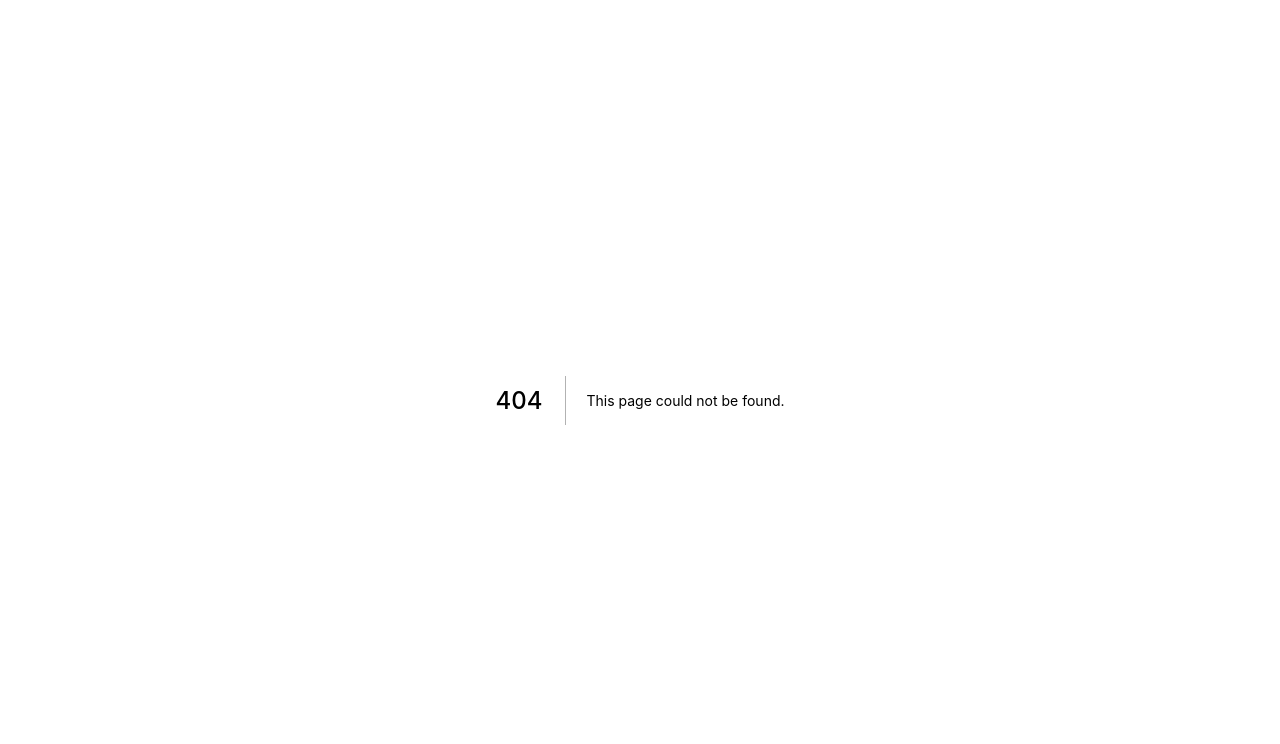
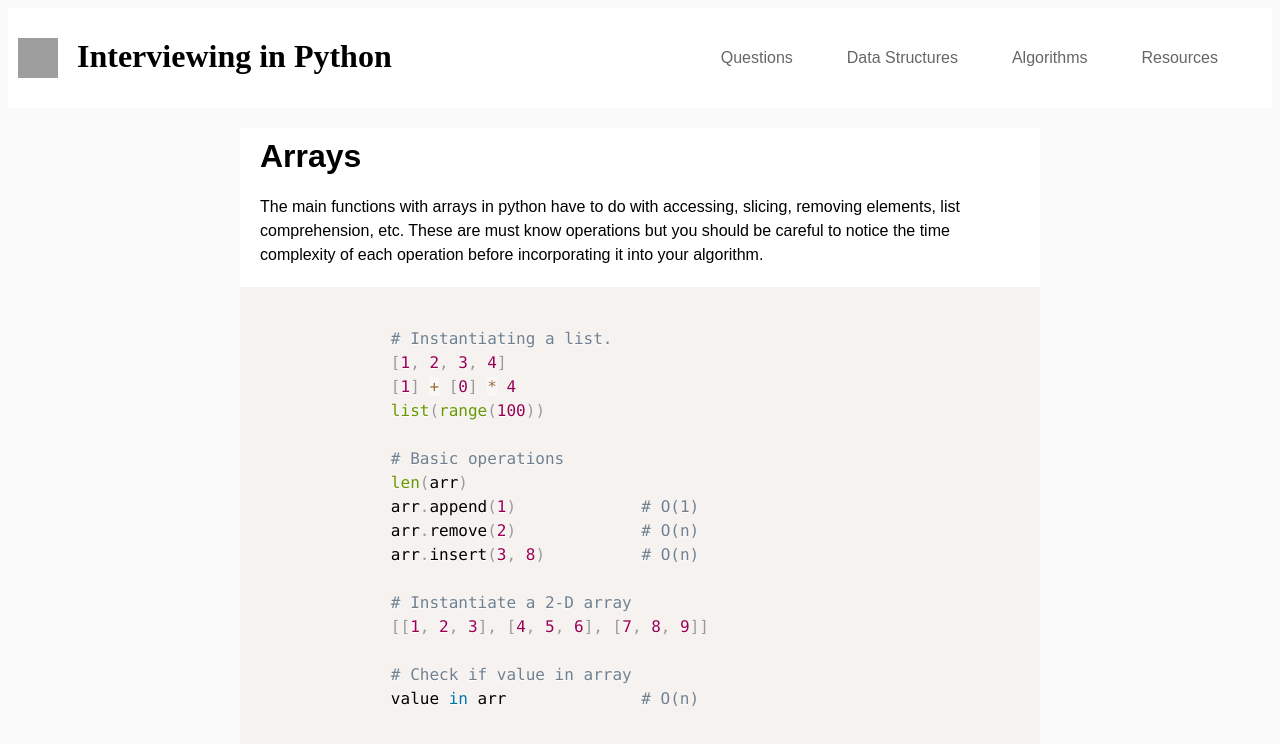
Before and after one commit to jack-diamond/pythonalgos, a Next.js app: page /libraries in a window 1280 px wide. Before the commit this address had no page. Shown: the top 744 px of the page. Built offline with nearby package versions, Linux system fonts and the light colour scheme; grey boxes are pictures that could not be loaded.

Commit message:
adding libraries page and syntax highlighting

```diff
--- a/package.json
+++ b/package.json
@@ -13,7 +13,9 @@
   "license": "ISC",
   "dependencies": {
     "next": "^9.2.1",
+    "prismjs": "^1.19.0",
     "react": "^16.12.0",
-    "react-dom": "^16.12.0"
+    "react-dom": "^16.12.0",
+    "react-syntax-highlighter": "^12.2.1"
   }
 }
--- /dev/null
+++ b/pages/libraries.js
@@ -0,0 +1,76 @@
+import Header from '../components/Header';
+import Layout from '../components/Layout';
+import Footer from '../components/Footer';
+import Link from 'next/link'
+import { Prism as SyntaxHighlighter } from 'react-syntax-highlighter';
+
+export default function Libraries() {
+  return (
+    <Layout>
+      <Header/>
+        <div className="article-wrapper">
+          <div className="article">
+            <h1>Arrays</h1>
+              <p>The main functions with arrays in python have to do with
+              accessing, slicing, removing elements, list comprehension, etc.
+              These are must know operations but you should be careful to notice
+              the time complexity of each operation before incorporating it into
+              your algorithm.
+              </p>
+              <SyntaxHighlighter language="python">{`
+              # Instantiating a list.
+              [1, 2, 3, 4]
+              [1] + [0] * 4
+              list(range(100))
+
+              # Basic operations
+              len(arr)
+              arr.append(1)             # O(1)
+              arr.remove(2)             # O(n)
+              arr.insert(3, 8)          # O(n)
+
+              # Instantiate a 2-D array
+              [[1, 2, 3], [4, 5, 6], [7, 8, 9]]
+
+              # Check if value in array
+              value in arr              # O(n)
+
+
+
+              `}</SyntaxHighlighter>
+          </div>
+        </div>
+      <Footer/>
+      <style jsx global>{`
+        .article-wrapper {
+          background: #F9F9F9;
+          height: 80vh;
+          display: flex;
+          justify-content: center;
+          font-family: Arial;
+        }
+
+        .article {
+          background: white;
+          max-width: 800px;
+          text-align: left;
+          margin: 20px 0;
+        }
+
+        .article h1 {
+          margin: 10px 20px;
+        }
+
+        .article p {
+          margin: 20px 20px;
+          line-height: 1.5;
+        }
+
+        code {
+          white-space: pre-wrap;
+        }
+
+      `}</style>
+    </Layout>
+  );
+}
--- /dev/null
+++ b/public/prism.css
@@ -0,0 +1,141 @@
+/* PrismJS 1.19.0
+https://prismjs.com/download.html#themes=prism&languages=markup+css+clike+javascript+python */
+/**
+ * prism.js default theme for JavaScript, CSS and HTML
+ * Based on dabblet (http://dabblet.com)
+ * @author Lea Verou
+ */
+
+code[class*="language-"],
+pre[class*="language-"] {
+	color: black;
+	background: none;
+	text-shadow: 0 1px white;
+	font-family: Consolas, Monaco, 'Andale Mono', 'Ubuntu Mono', monospace;
+	font-size: 1em;
+	text-align: left;
+	white-space: pre;
+	word-spacing: normal;
+	word-break: normal;
+	word-wrap: normal;
+	line-height: 1.5;
+
+	-moz-tab-size: 4;
+	-o-tab-size: 4;
+	tab-size: 4;
+
+	-webkit-hyphens: none;
+	-moz-hyphens: none;
+	-ms-hyphens: none;
+	hyphens: none;
+}
+
+pre[class*="language-"]::-moz-selection, pre[class*="language-"] ::-moz-selection,
+code[class*="language-"]::-moz-selection, code[class*="language-"] ::-moz-selection {
+	text-shadow: none;
+	background: #b3d4fc;
+}
+
+pre[class*="language-"]::selection, pre[class*="language-"] ::selection,
+code[class*="language-"]::selection, code[class*="language-"] ::selection {
+	text-shadow: none;
+	background: #b3d4fc;
+}
+
+@media print {
+	code[class*="language-"],
+	pre[class*="language-"] {
+		text-shadow: none;
+	}
+}
+
+/* Code blocks */
+pre[class*="language-"] {
+	padding: 1em;
+	margin: .5em 0;
+	overflow: auto;
+}
+
+:not(pre) > code[class*="language-"],
+pre[class*="language-"] {
+	background: #f5f2f0;
+}
+
+/* Inline code */
+:not(pre) > code[class*="language-"] {
+	padding: .1em;
+	border-radius: .3em;
+	white-space: normal;
+}
+
+.token.comment,
+.token.prolog,
+.token.doctype,
+.token.cdata {
+	color: slategray;
+}
+
+.token.punctuation {
+	color: #999;
+}
+
+.token.namespace {
+	opacity: .7;
+}
+
+.token.property,
+.token.tag,
+.token.boolean,
+.token.number,
+.token.constant,
+.token.symbol,
+.token.deleted {
+	color: #905;
+}
+
+.token.selector,
+.token.attr-name,
+.token.string,
+.token.char,
+.token.builtin,
+.token.inserted {
+	color: #690;
+}
+
+.token.operator,
+.token.entity,
+.token.url,
+.language-css .token.string,
+.style .token.string {
+	color: #9a6e3a;
+	background: hsla(0, 0%, 100%, .5);
+}
+
+.token.atrule,
+.token.attr-value,
+.token.keyword {
+	color: #07a;
+}
+
+.token.function,
+.token.class-name {
+	color: #DD4A68;
+}
+
+.token.regex,
+.token.important,
+.token.variable {
+	color: #e90;
+}
+
+.token.important,
+.token.bold {
+	font-weight: bold;
+}
+.token.italic {
+	font-style: italic;
+}
+
+.token.entity {
+	cursor: help;
+}
```
Also changed, not shown: components/FeaturedContent.js (+11 -11 lines), pages/index.js (line endings or trailing spaces), 1 other file (tests, documents, lock files or other folders).
